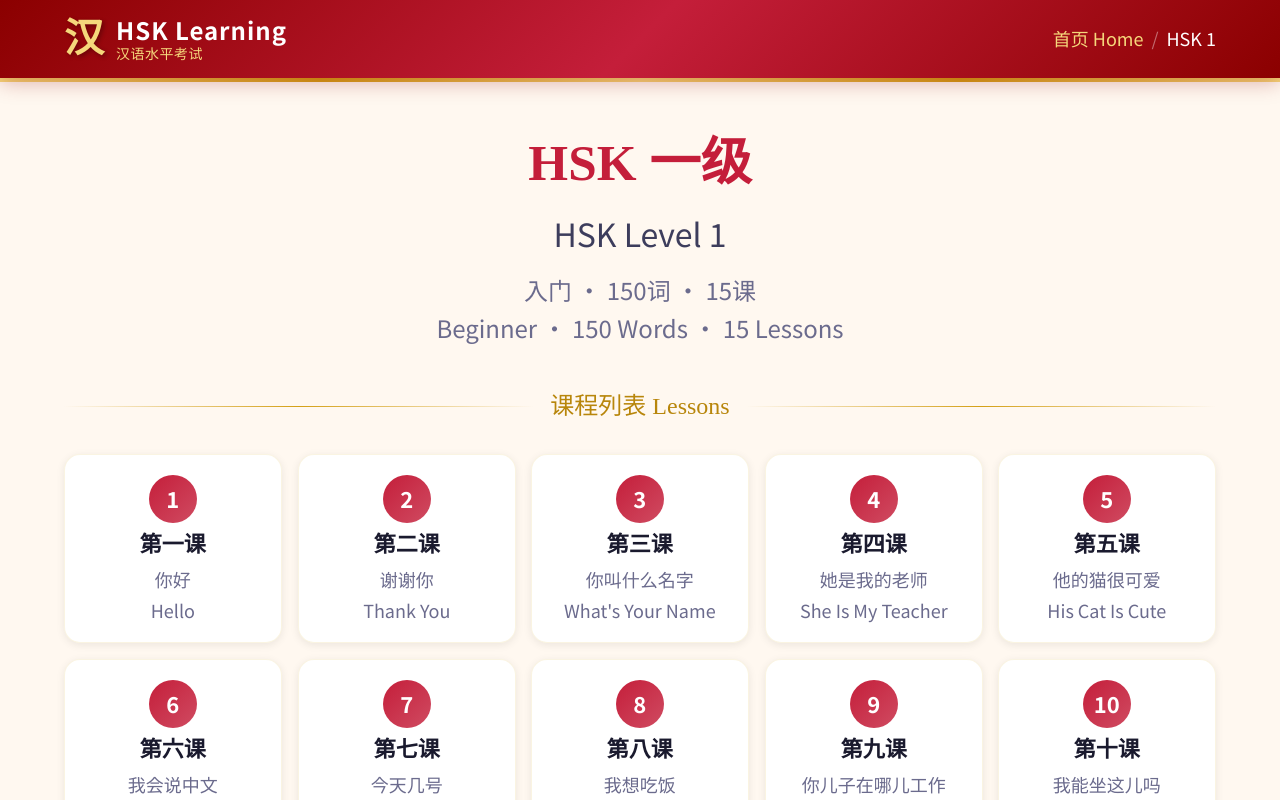
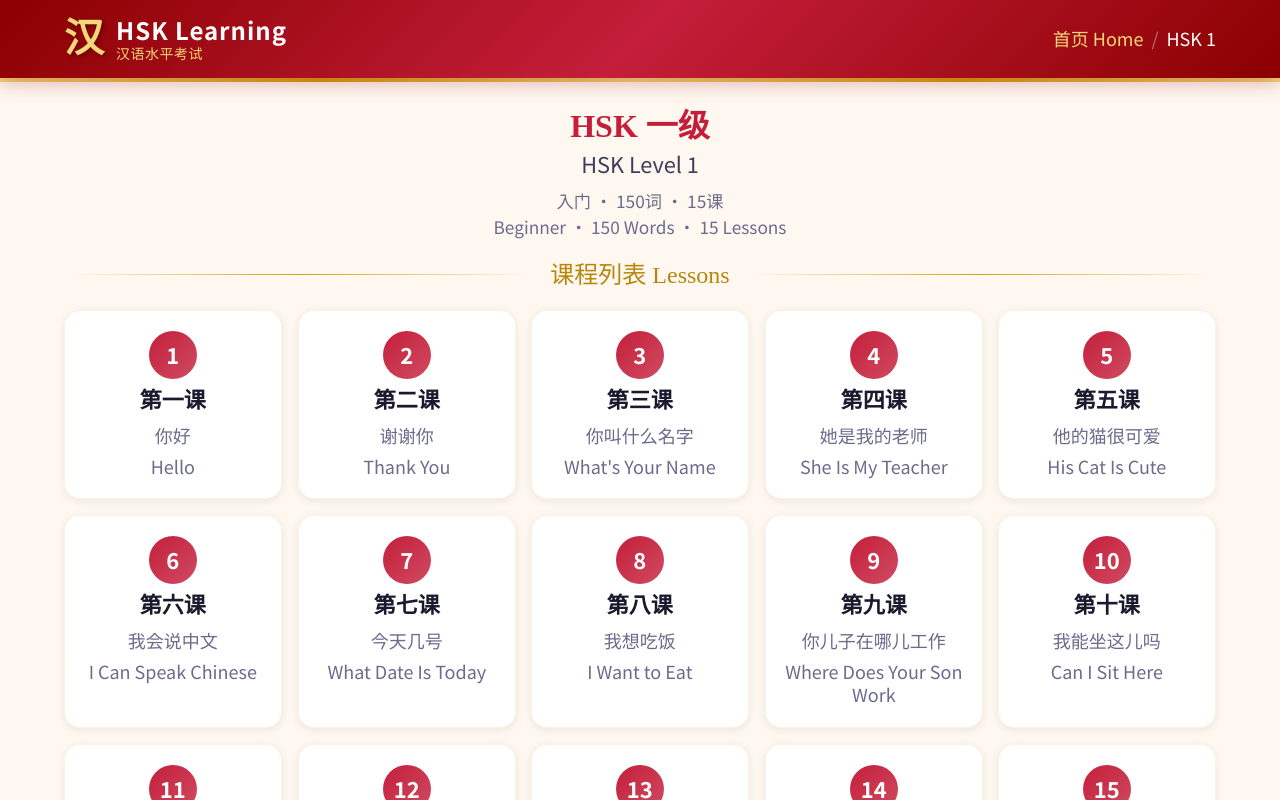
Before and after one commit to nvlongforwork/HSK, a React (Vite) app: page /hsk/1 in a window 1280 px wide. Shown: the top 800 px of the page. Built offline with nearby package versions, Linux system fonts and the light colour scheme.

Commit message:
fix: compact HSK headings and stack Chinese above English

```diff
--- a/src/pages/HskLevel.jsx
+++ b/src/pages/HskLevel.jsx
@@ -7,31 +7,34 @@ import PinyinText from "../components/PinyinText";
 const pageStyle = {
   maxWidth: "1200px",
   margin: "0 auto",
-  padding: "40px 24px 60px",
+  padding: "24px 24px 40px",
 };
 
 const headerStyle = {
   textAlign: "center",
-  marginBottom: "40px",
+  marginBottom: "16px",
 };
 
 const titleZhStyle = {
   fontFamily: "var(--font-serif)",
-  fontSize: "var(--fs-h1)",
+  fontSize: "clamp(26px, 2.5vw, 36px)",
   fontWeight: 900,
   color: "var(--red-primary)",
-  marginBottom: "4px",
+  marginBottom: "2px",
+  lineHeight: 1.3,
 };
 
 const titleEnStyle = {
-  fontSize: "var(--fs-h3)",
+  fontSize: "clamp(18px, 1.7vw, 24px)",
+  lineHeight: 1.4,
   color: "var(--ink-medium)",
 };
 
 const descStyle = {
-  fontSize: "var(--fs-body)",
+  fontSize: "clamp(16px, 1.35vw, 18px)",
+  lineHeight: 1.5,
   color: "var(--ink-light)",
-  marginTop: "12px",
+  marginTop: "8px",
 };
 
 const decorDividerStyle = {
@@ -39,7 +42,7 @@ const decorDividerStyle = {
   alignItems: "center",
   justifyContent: "center",
   gap: "16px",
-  margin: "32px 0 28px",
+  margin: "16px 0",
 };
 
 const decorLineStyle = {
@@ -53,8 +56,6 @@ const decorCharStyle = {
   fontSize: "var(--fs-body)",
   color: "var(--gold-dark)",
 };
-
-const gridStyle = {};
 
 const cardStyle = {
   background: "var(--white)",
@@ -147,7 +148,9 @@ export default function HskLevel() {
           </h1>
           <p style={titleEnStyle}>{levelData.titleEn}</p>
           <p style={descStyle}>
-            <PinyinText>{levelData.descZh}</PinyinText> &middot; {levelData.descEn}
+            <PinyinText>{levelData.descZh}</PinyinText>
+            <br />
+            {levelData.descEn}
           </p>
         </div>
         <div style={comingSoonStyle}>
--- a/src/pages/home.css
+++ b/src/pages/home.css
@@ -10,10 +10,10 @@
 }
 
 .home-hero { text-align: center; }
-.home-title { display: flex; align-items: baseline; justify-content: center; flex-wrap: wrap; gap: 4px 18px; }
+.home-title { display: flex; flex-direction: column; align-items: center; gap: 2px; }
 .home-title h1 { font-family: var(--font-serif); font-size: clamp(26px, 2.5vw, 36px); font-weight: 900; line-height: 1.3; color: var(--red-primary); }
-.home-title > p { font-size: clamp(18px, 1.7vw, 24px); color: var(--ink-medium); }
-.home-intro { display: flex; flex-wrap: wrap; justify-content: center; gap: 2px 16px; margin-top: 8px; font-size: clamp(16px, 1.35vw, 18px); line-height: 1.5; color: var(--ink-light); }
+.home-title > p { font-size: clamp(18px, 1.7vw, 24px); line-height: 1.4; color: var(--ink-medium); }
+.home-intro { display: flex; flex-direction: column; align-items: center; gap: 2px; margin-top: 8px; font-size: clamp(16px, 1.35vw, 18px); line-height: 1.5; color: var(--ink-light); }
 .home-divider { display: flex; align-items: center; justify-content: center; gap: 12px; margin: 16px 0; color: var(--gold-dark); font-family: var(--font-serif); font-size: clamp(18px, 1.6vw, 20px); font-weight: 400; }
 .home-divider::before, .home-divider::after { content: ""; flex: 1; height: 1px; background: linear-gradient(90deg, transparent, var(--gold-primary), transparent); }
 .home-page .home-grid { grid-template-columns: repeat(3, minmax(0, 1fr)); gap: clamp(12px, 2vh, 24px); }
@@ -25,13 +25,24 @@
 .home-card-description { min-width: 0; font-size: clamp(16px, 1.5vw, 20px); line-height: 1.4; color: var(--ink-medium); overflow-wrap: anywhere; }
 .home-card-arrow { flex-shrink: 0; font-size: 24px; color: var(--red-primary); }
 
+@media (min-width: 901px) and (max-height: 700px) {
+  .home-page { padding: 12px 24px; }
+  .home-title h1 { font-size: 28px; }
+  .home-title > p { font-size: 18px; line-height: 1.3; }
+  .home-intro { margin-top: 4px; font-size: 16px; line-height: 1.35; }
+  .home-divider { margin: 10px 0; }
+  .home-page .home-grid { gap: 12px; }
+  .home-card-top { padding: 8px 18px; }
+  .home-card-bottom { padding: 8px 18px; }
+  .home-card-description { font-size: 18px; line-height: 1.3; }
+}
+
 @media (max-width: 900px) {
   .home-page .home-grid { grid-template-columns: repeat(2, minmax(0, 1fr)); }
 }
 
 @media (max-width: 560px) {
   .home-page { padding: 24px 16px 32px; }
-  .home-title { flex-direction: column; align-items: center; gap: 2px; }
   .home-intro { margin-top: 12px; }
   .home-divider { margin: 20px 0 16px; }
   .home-page .home-grid { grid-template-columns: 1fr; gap: 16px; }
```
